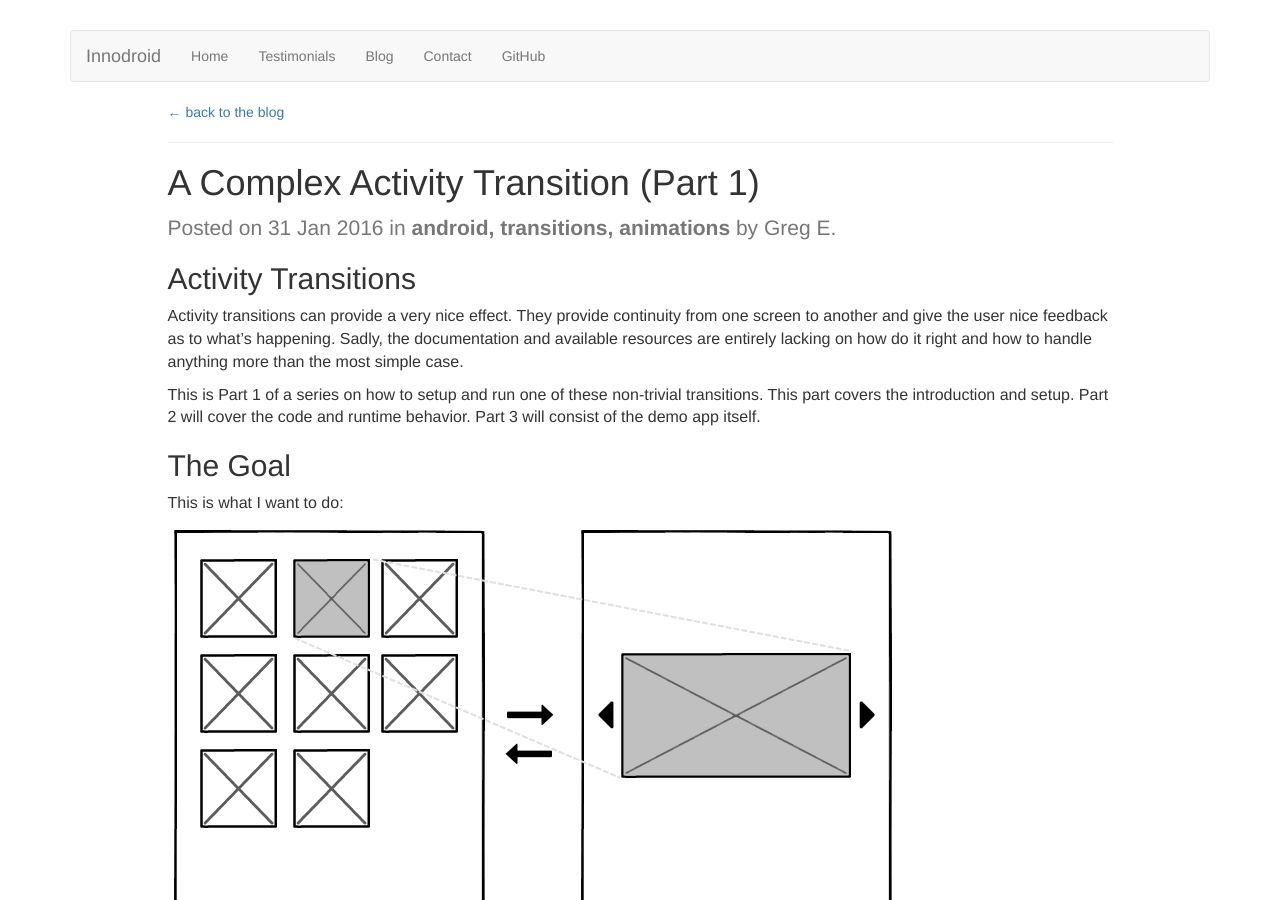
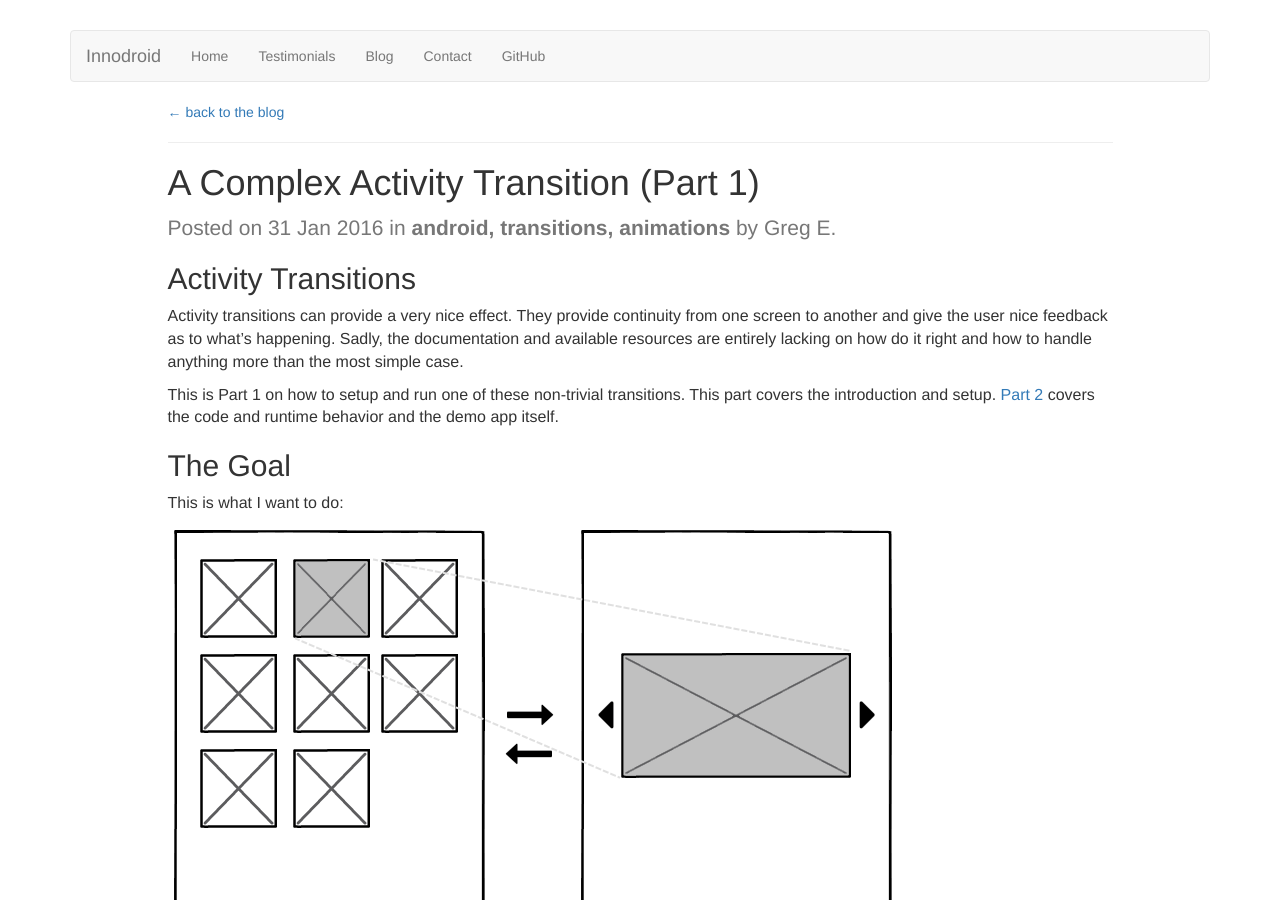
Before and after one commit to Innodroid/innodroid.github.io, a Jekyll site: the page built from _posts/2016-01-31-a-complex-activity-transition-part-1.md, in a window 1280 px wide and 900 px high. Built offline with Jekyll 4.4.1, drawn with Linux system fonts in a browser that asks for light colours; nearby versions of some CDN libraries; comment, search, counter and statistics services are not loaded.

Commit message:
Updated first post with link

```diff
--- a/_posts/2016-01-31-a-complex-activity-transition-part-1.md
+++ b/_posts/2016-01-31-a-complex-activity-transition-part-1.md
@@ -8,7 +8,7 @@ excerpt: Activity transitions can provide a very nice effect. They provide conti
 ## Activity Transitions
 Activity transitions can provide a very nice effect. They provide continuity from one screen to another and give the user nice feedback as to what's happening. Sadly, the documentation and available resources are entirely lacking on how do it right and how to handle anything more than the most simple case.
 
-This is Part 1 of a series on how to setup and run one of these non-trivial transitions. This part covers the introduction and setup. Part 2 will cover the code and runtime behavior. Part 3 will consist of the demo app itself.
+This is Part 1 on how to setup and run one of these non-trivial transitions. This part covers the introduction and setup. [Part 2](http://innodroid.com/blog/post/a-complex-activity-transition-part-2) covers the code and runtime behavior and the demo app itself.
 
 ## The Goal
 
```
Also changed, not shown: _posts/2016-02-15-a-complex-activity-transition-part-2.md (+5 -3 lines).
